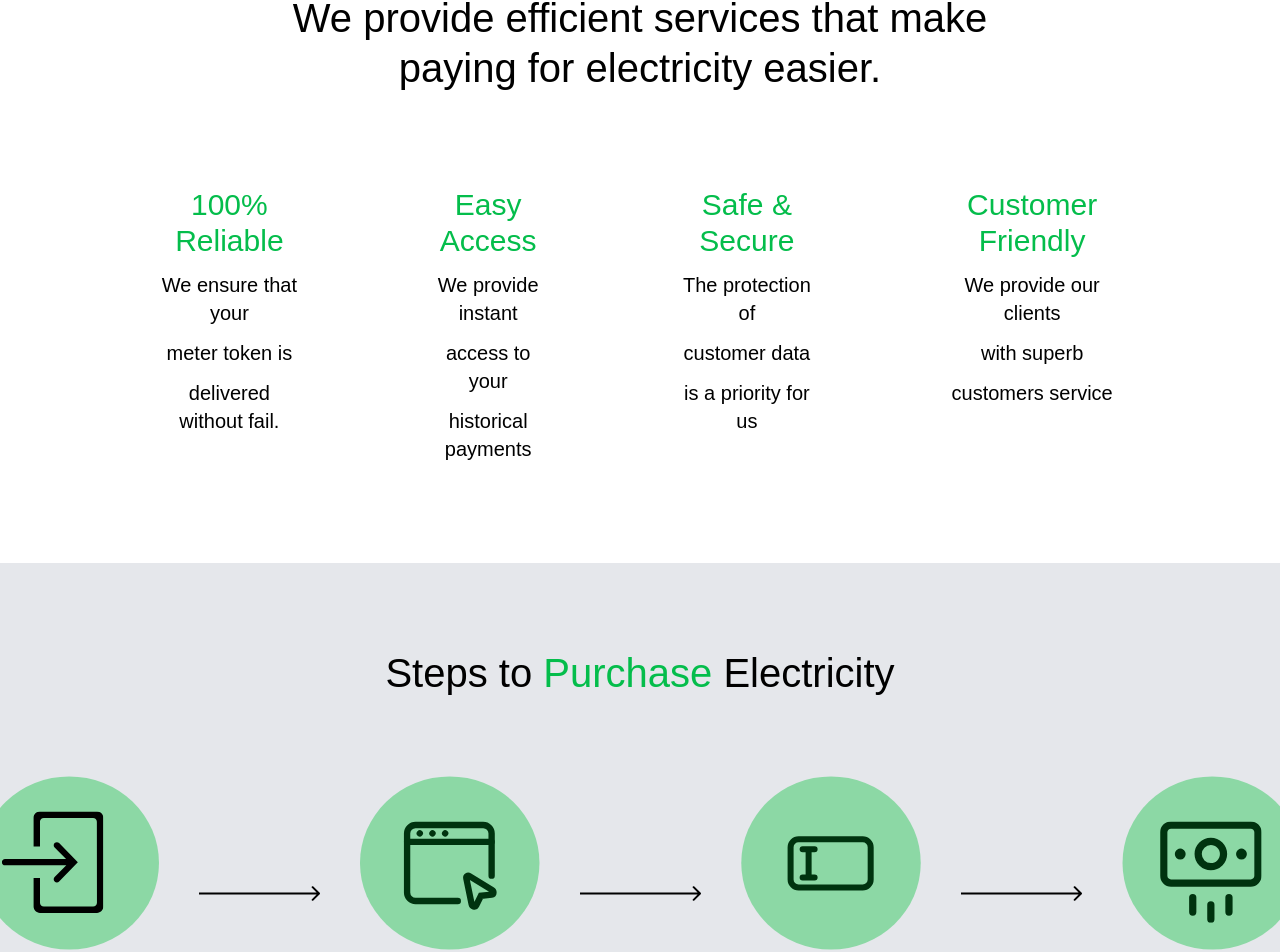
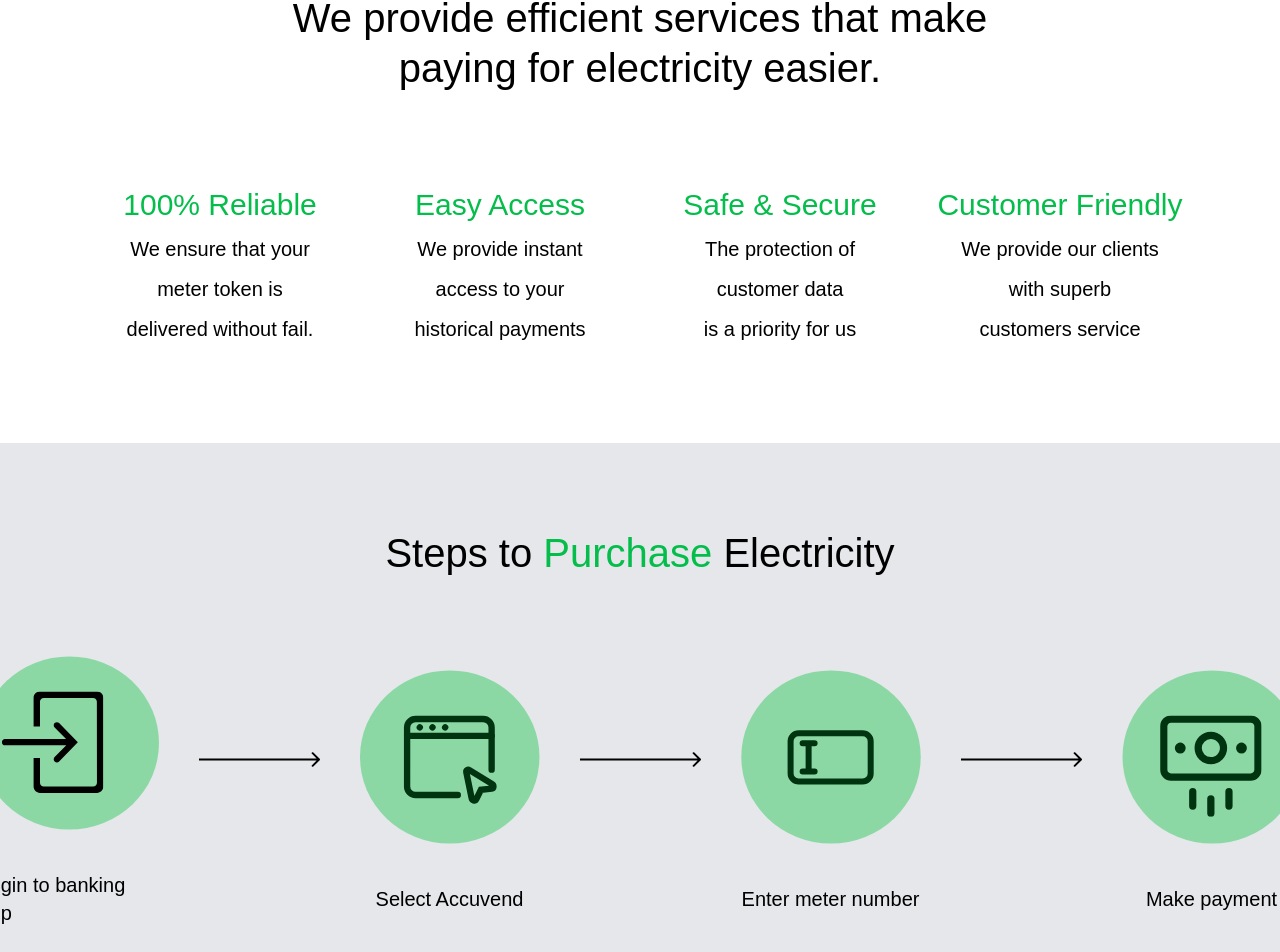
Before and after one commit to Eyohen/accuvendweb, a React (Vite) app: page / in a window 1280 px wide. Shown: the part 1099-2051 px from the top of the page. Built offline with nearby package versions, Linux system fonts and the light colour scheme; a web font is replaced by a local one.

Commit message:
chore: provide mobile responsive

```diff
--- a/src/components/Provide.jsx
+++ b/src/components/Provide.jsx
@@ -3,34 +3,31 @@ const Provide = () => {
     return (
         <div className=''>
             <h1 className='text-[40px] pt-24 text-center font-paypal '>We provide efficient services that make <br />
-             paying for electricity easier.</h1>
+                paying for electricity easier.</h1>
 
-            <div className='flex flex-row justify-center px-24 pt-[30px] pb-[100px] text-center'>
-                <div className='mx-16'>
+            <div className='grid grid-cols-1 md:grid-cols-2 lg:grid-cols-4 gap-8 justify-center px-4 md:px-24 pt-[30px] pb-[100px] text-center'>
+                <div className='mx-4 md:mx-0'>
                     <p className='font-medium text-3xl pt-16 text-[#04BD4B]'>100% Reliable</p>
                     <p className='font-medium text-xl pt-3 '>We ensure that your</p>
                     <p className='font-medium text-xl pt-3 '>meter token is</p>
                     <p className='font-medium text-xl pt-3 '>delivered without fail.</p>
                 </div>
 
-
-                <div className='mx-16'>
+                <div className='mx-4 md:mx-0'>
                     <p className='font-medium text-3xl pt-16 text-[#04BD4B]'>Easy Access</p>
                     <p className='font-medium text-xl pt-3 '>We provide instant</p>
                     <p className='font-medium text-xl pt-3 '>access to your</p>
                     <p className='font-medium text-xl pt-3 '>historical payments</p>
                 </div>
 
-
-                <div className='mx-16'>
+                <div className='mx-4 md:mx-0'>
                     <p className='font-medium text-3xl pt-16 text-[#04BD4B]'>Safe & Secure</p>
                     <p className='font-medium text-xl pt-3 '>The protection of</p>
                     <p className='font-medium text-xl pt-3 '>customer data </p>
                     <p className='font-medium text-xl pt-3 '>is a priority for us</p>
                 </div>
 
-
-                <div className='mx-16'>
+                <div className='mx-4 md:mx-0'>
                     <p className='font-medium text-3xl pt-16 text-[#04BD4B]'>Customer Friendly</p>
                     <p className='font-medium text-xl pt-3 '>We provide our clients</p>
                     <p className='font-medium text-xl pt-3 '> with superb</p>
--- a/src/components/Steps.jsx
+++ b/src/components/Steps.jsx
@@ -17,7 +17,7 @@ const Steps = () => {
                             </clipPath>
                         </defs>
                     </svg>
-                    <p className="text-[28px] font-semibold ">Login to banking app</p>
+                    <p className="font-paypal text-xl ">Login to banking app</p>
                 </div>
 
                 <div className='-mt-8'>
@@ -31,7 +31,7 @@ const Steps = () => {
                         <path d="M61.7446 85.792H172.578M78.3696 74.7641L78.425 74.7031M94.9946 74.7641L95.05 74.7031M111.62 74.7641L111.675 74.7031" stroke="#003213" style={{ stroke: 'color(display-p3 0.0000 0.1958 0.0752)', strokeOpacity: 1 }} strokeWidth="8.3125" strokeLinecap="round" strokeLinejoin="round" />
                         <path d="M173.033 148.773C175.771 150.457 175.604 154.553 172.784 154.868L158.564 156.487L152.18 169.299C150.916 171.837 147.009 170.596 146.361 167.448L139.406 133.555C138.863 130.895 141.252 129.222 143.562 130.646L173.033 148.773Z" stroke="#003213" style={{ stroke: 'color(display-p3 0.0000 0.1958 0.0752)', strokeOpacity: 1 }} strokeWidth="8.3125" />
                     </svg>
-                    <p className="text-[28px] font-semibold ">Select Accuvend</p>
+                    <p className="font-paypal text-xl ">Select Accuvend</p>
                 </div>
 
                 <div className='-mt-8'>
@@ -43,7 +43,7 @@ const Steps = () => {
                         <ellipse cx="117.996" cy="113.5" rx="117.668" ry="113.5" fill="#04BD4B" fillOpacity="0.39" style={{ fill: 'color(display-p3 0.0157 0.7412 0.2941)', fillOpacity: '0.39' }} />
                         <path d="M80.7764 95.625H88.6514M88.6514 95.625H96.5264M88.6514 95.625V132.375M88.6514 132.375H80.7764M88.6514 132.375H96.5264M75.5264 82.5H159.526C162.311 82.5 164.982 83.6062 166.951 85.5754C168.92 87.5445 170.026 90.2152 170.026 93V135C170.026 137.785 168.92 140.455 166.951 142.425C164.982 144.394 162.311 145.5 159.526 145.5H75.5264C72.7416 145.5 70.0709 144.394 68.1017 142.425C66.1326 140.455 65.0264 137.785 65.0264 135V93C65.0264 90.2152 66.1326 87.5445 68.1017 85.5754C70.0709 83.6062 72.7416 82.5 75.5264 82.5Z" stroke="#003213" style={{ stroke: 'color(display-p3 0.0000 0.1958 0.0752)', strokeOpacity: 1 }} strokeWidth="7.875" strokeLinecap="round" strokeLinejoin="round" />
                     </svg>
-                    <p className="text-[28px] font-semibold ">Enter meter number</p>
+                    <p className="font-paypal text-xl ">Enter meter number</p>
                 </div>
 
                 <div className='-mt-8'>
@@ -63,7 +63,7 @@ const Steps = () => {
                             </clipPath>
                         </defs>
                     </svg>
-                    <p className="text-[28px] font-semibold ">Make payment</p>
+                    <p className="font-paypal text-xl ">Make payment</p>
                 </div>
 
             </div>
```
